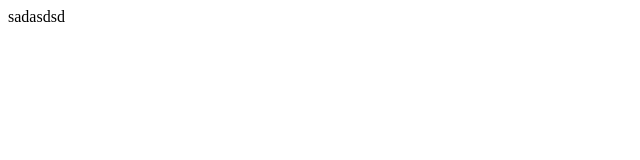
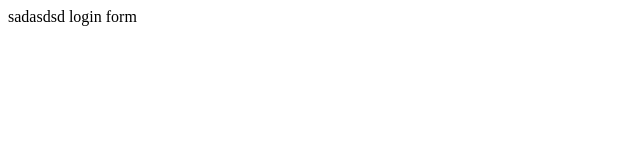
Before and after one commit to ed-third/myappsample, a plain HTML site: page index.html in a window 1280 px wide. Shown: the full height of the page, 0-640 px from the left. Drawn offline with Linux system fonts and the light colour scheme.

Commit message:
login form

```diff
--- /dev/null
+++ b/dir2/app2.js
@@ -0,0 +1 @@
+console.log(123);
--- a/index.html
+++ b/index.html
@@ -7,5 +7,6 @@
 </head>
 <body>
     sadasdsd
+    login form
 </body>
 </html>
```
Also changed, not shown: login.html (added, +1 -0 lines), log.txt (added).
